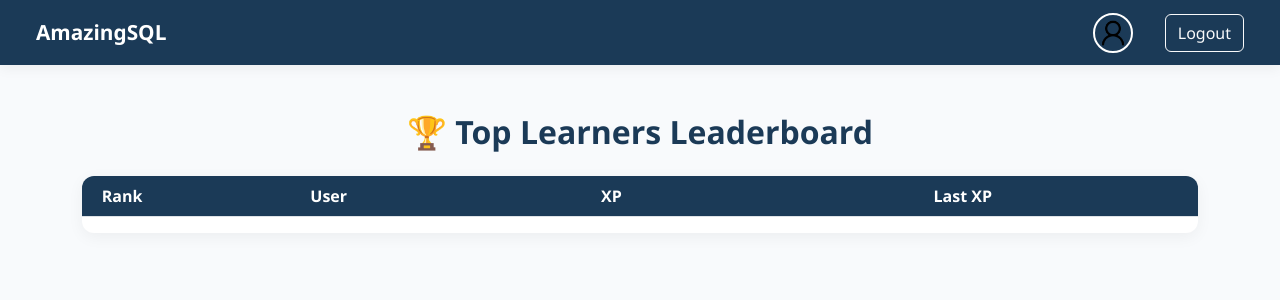
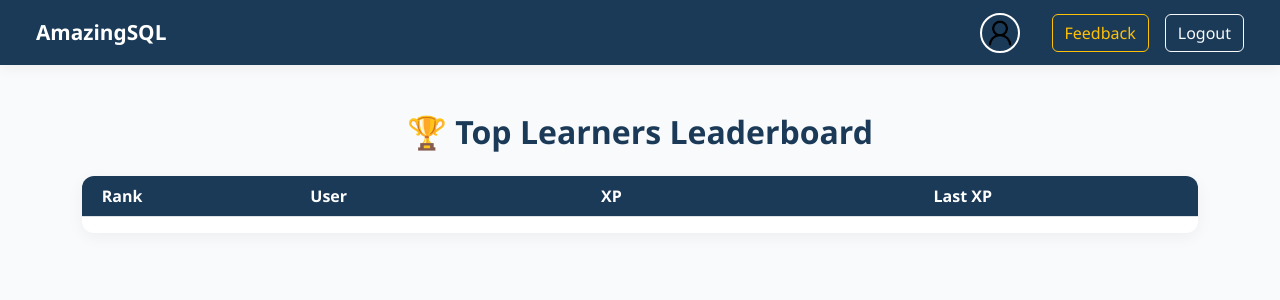
Before and after one commit to bowale-os/AmazingSQL, a Flask app: page /leaderboard in a window 1280 px wide. Shown: the top 300 px of the page. Run offline with Flask 3, Linux system fonts and the light colour scheme; the visitor is signed in with stand-in values (Sample User, id 1); data that the repository does not hold is empty; parts of the project's set-up code (start-up, migrations or seed data) failed here and were passed over.

Commit message:
Update leaderboard.html
Added feedback button to top nav

```diff
--- a/templates/leaderboard.html
+++ b/templates/leaderboard.html
@@ -93,6 +93,9 @@
         <a href="{{ url_for('profile') }}" style="margin-right: 1rem;">
           {{ profile_pic(user, size=40) }}
         </a>
+        <a class="btn btn-outline-warning" href="{{ url_for('feedback') }}">
+            Feedback
+        </a>
         <a class="btn btn-outline-light" href="{{ url_for('logout') }}">Logout</a>
       </div>
     </div>
```
